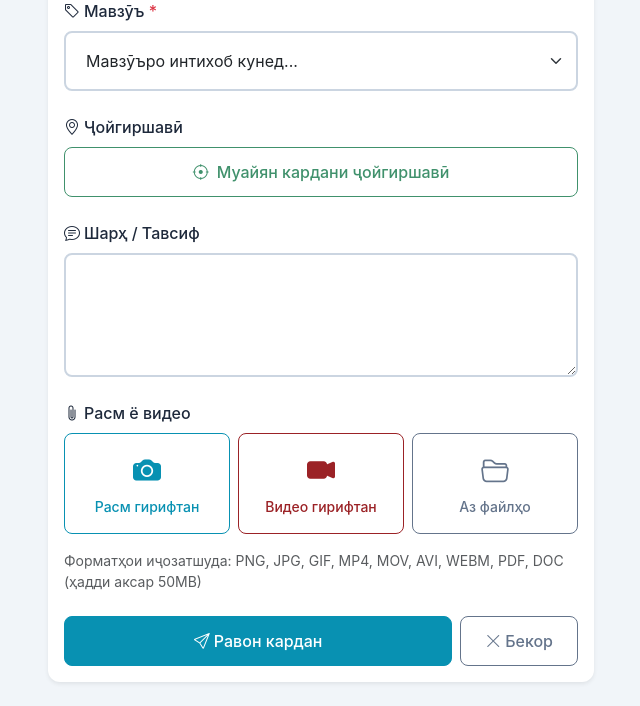
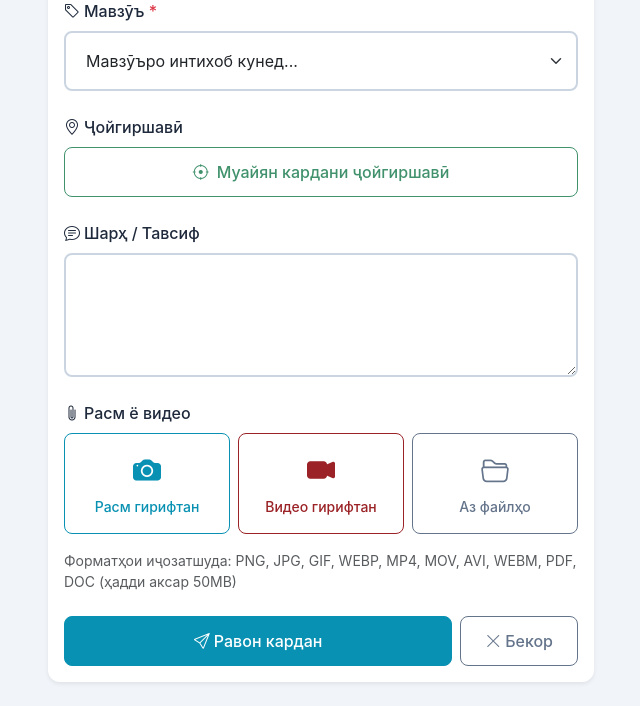
Before and after one commit to greyversarex/Nazorat, a Flask app: page /user/create in a window 1280 px wide. Shown: the part 147-853 px from the top of the page, without its empty margins (319-959 px from the left). Run offline with Flask 3, Linux system fonts and the light colour scheme; a user stored in the database is signed in; tables that the repository leaves empty hold one stand-in row (values such as "Sample post").

Commit message:
Add support for uploading WebP image files
Update ALLOWED_EXTENSIONS in app.py and the file upload help text in create_request.html to include the .webp file extension.

Replit-Commit-Author: Agent
Replit-Commit-Session-Id: 347c8def-8a35-4c98-8a10-3c2e9b9c5be5
Replit-Commit-Checkpoint-Type: full_checkpoint
Replit-Commit-Event-Id: e3b55f2d-a62f-4840-ac46-592c07a2a9ce
Replit-Commit-Screenshot-Url: https://storage.googleapis.com/screenshot-production-us-central1/701f7955-c3f4-445a-bf72-8867f4cc51af/347c8def-8a35-4c98-8a10-3c2e9b9c5be5/aI5rYrB

```diff
--- a/app.py
+++ b/app.py
@@ -139,7 +139,7 @@ def create_app():
 
     app.config['UPLOAD_FOLDER'] = os.path.join(basedir, 'static', 'uploads')
     app.config['MAX_CONTENT_LENGTH'] = 50 * 1024 * 1024
-    app.config['ALLOWED_EXTENSIONS'] = {'png', 'jpg', 'jpeg', 'gif', 'mp4', 'mov', 'avi', 'webm', 'pdf', 'doc', 'docx'}
+    app.config['ALLOWED_EXTENSIONS'] = {'png', 'jpg', 'jpeg', 'gif', 'webp', 'mp4', 'mov', 'avi', 'webm', 'pdf', 'doc', 'docx'}
 
     os.makedirs(app.config['UPLOAD_FOLDER'], exist_ok=True)
 
--- a/templates/user/create_request.html
+++ b/templates/user/create_request.html
@@ -106,7 +106,7 @@
                         <input type="file" class="d-none" id="media" name="media" accept="image/*,video/*,.pdf,.doc,.docx">
 
                         <div class="form-text">
-                            Форматҳои иҷозатшуда: PNG, JPG, GIF, MP4, MOV, AVI, WEBM, PDF, DOC (ҳадди аксар 50MB)
+                            Форматҳои иҷозатшуда: PNG, JPG, GIF, WEBP, MP4, MOV, AVI, WEBM, PDF, DOC (ҳадди аксар 50MB)
                         </div>
                         <div id="mediaPreview" class="mt-2" style="display: none;">
                             <div class="d-flex align-items-start gap-2">
```
